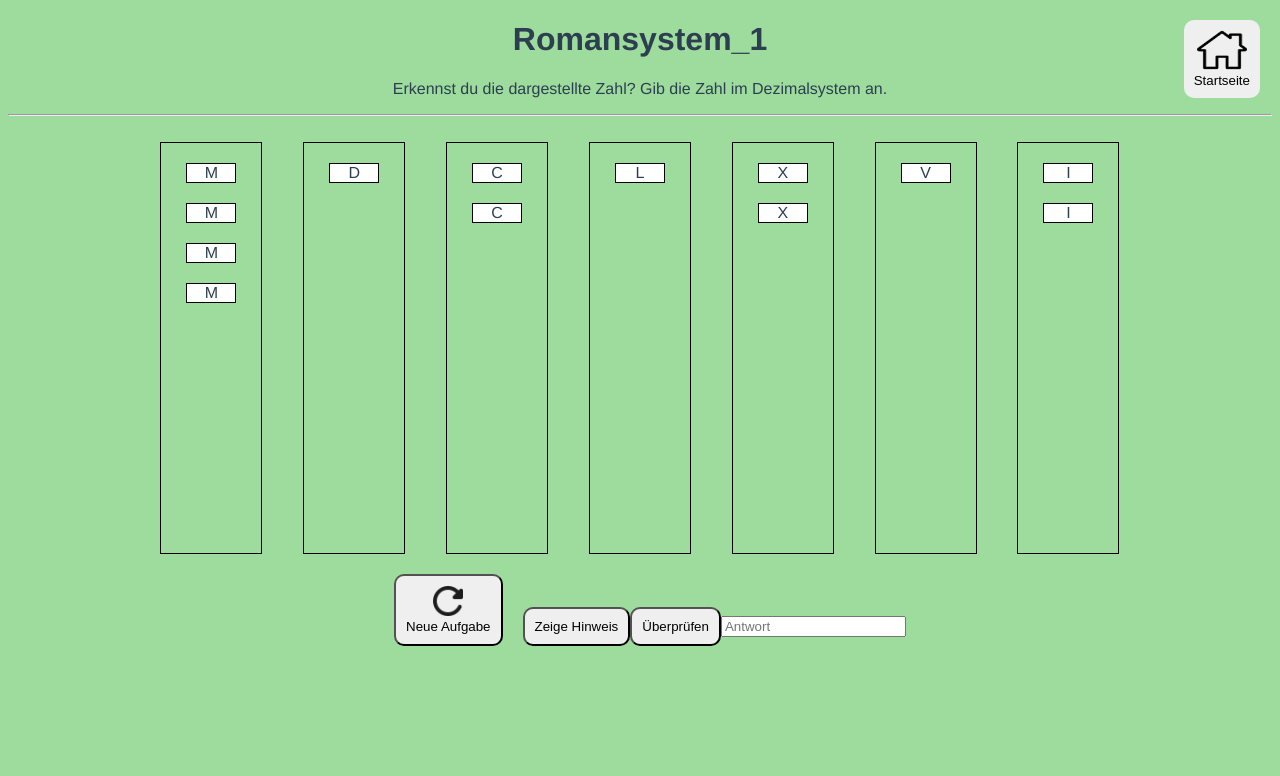
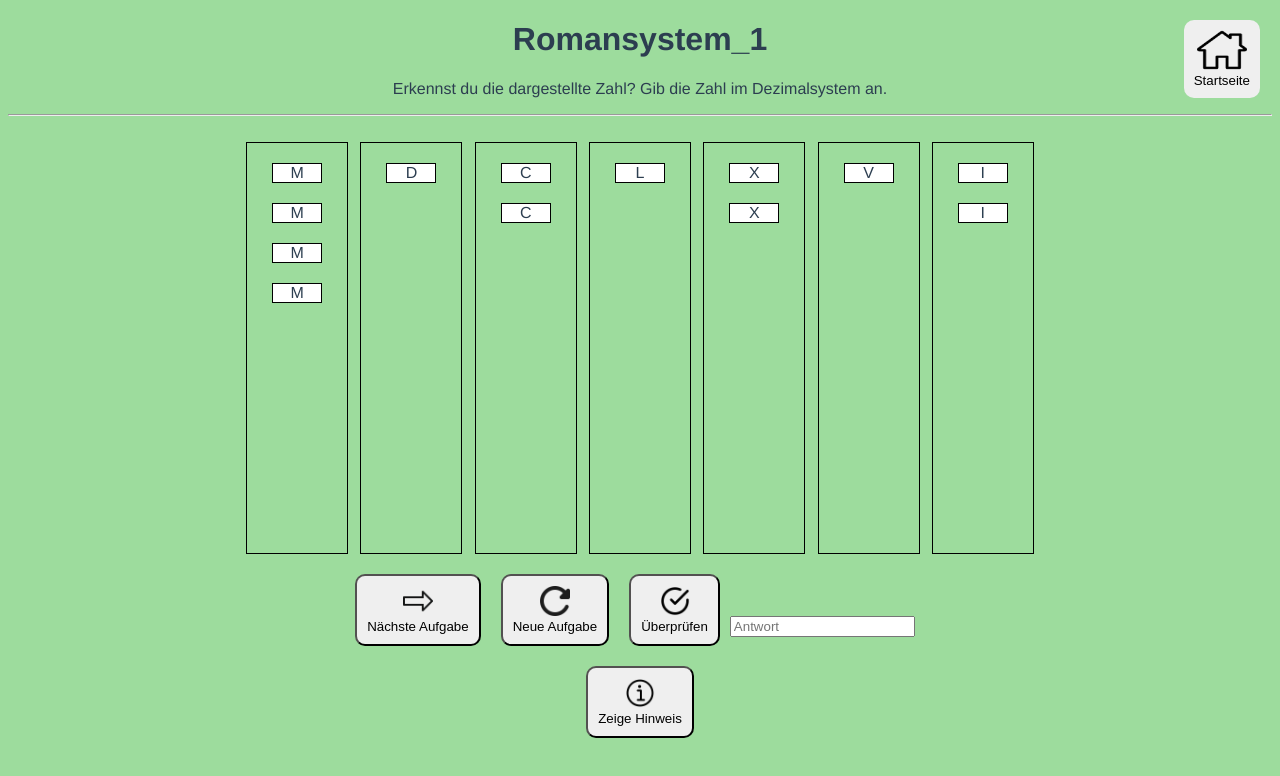
Before and after one commit to Fisnik-Mustafa/bsc-thesis, a Vue app: page /romansystem_1 in a window 1280 px wide. Shown: the top 776 px of the page. Built offline with nearby package versions, Linux system fonts and the light colour scheme.

Commit message:
Buttons angepasst

```diff
--- a/src/views/Romansystem_1.vue
+++ b/src/views/Romansystem_1.vue
@@ -43,15 +43,33 @@
       </div>
     </div>
 
-
+    <Newtask :task="'Romansystem_2'" />
     <Nexttask />
-    <button @click="showHint()" class="btn_submit" v-if="!hint">Zeige Hinweis</button>
-    <button @click="removeHint()" class="btn_submit" v-if="hint">Entferne Hinweis</button>
-    <button @click="submit()" class="btn_submit">Überprüfen</button>
-    <input v-model="eingabe" type="text" placeholder="Antwort">
-    <p v-if="hint">In der Tabelle findest du die entsprechenden Grössen und deren Wert.</p>
-    <img src="../assets/hints/hint_roman_1.png" width="1000" v-if="hint">
-
+    <button @click="submit()" class="btn_submit">
+      <img src="../assets/icons/check.png" class="icon"/> <br />
+      Überprüfen
+    </button>
+    <input
+      v-model="eingabe"
+      type="text"
+      placeholder="Antwort"
+      style="margin: 10px"
+    />
+    <br />
+    <button @click="showHint()" class="btn_submit" v-if="!hint">
+      <img src="../assets/icons/info.png" class="icon">
+      <br>
+      Zeige Hinweis
+    </button>
+    <button @click="removeHint()" class="btn_submit" v-if="hint">
+      <img src="../assets/icons/info.png" class="icon">
+      <br>
+      Entferne Hinweis
+    </button>
+    <p v-if="hint">
+      In der Tabelle findest du die entsprechenden Grössen und deren Wert.
+    </p>
+    <img src="../assets/hints/hint_roman_1.png" width="1000" v-if="hint" />
   </div>
 </template>
 
@@ -59,9 +77,10 @@
 import Backtohomepage from "@/components/Backtohomepage.vue";
 import Nexttask from "@/components/Nexttask.vue";
 import Verifier from "@/components/Verifier.vue";
+import Newtask from "@/components/Newtask.vue";
 
 export default {
-  components: { Backtohomepage, Nexttask, Verifier },
+  components: { Backtohomepage, Nexttask, Verifier, Newtask },
   data() {
     return {
       randomnumber: Math.floor(Math.random() * (9999 - 1 + 1)) + 1,
@@ -74,7 +93,7 @@ export default {
       I: 0,
       submitted: false,
       result: false,
-      eingabe: '',
+      eingabe: "",
       hint: false,
     };
   },
@@ -111,26 +130,25 @@ export default {
   },
   methods: {
     submit() {
-      if(this.eingabe == this.randomnumber){
+      if (this.eingabe == this.randomnumber) {
         this.result = true;
-      }else {
+      } else {
         this.result = false;
       }
       this.submitted = true;
     },
-    showHint(){
+    showHint() {
       this.hint = true;
     },
-    removeHint(){
+    removeHint() {
       this.hint = false;
-    }
-  }
+    },
+  },
 };
 </script>
 
 <style>
 .roman {
-  width: 1000px;
+  width: 800px;
 }
-
 </style>
```
